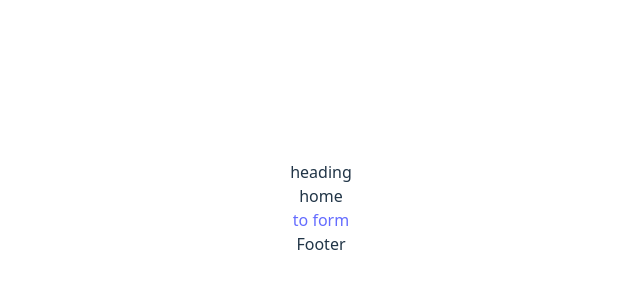
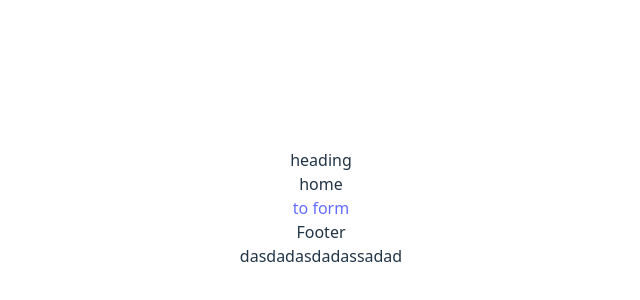
Before and after one commit to pratikkakani080/react-ev-class, a React (Vite) app: page / in a window 1280 px wide. Shown: the part 192-492 px from the top of the page, without its empty margins (319-959 px from the left). Built offline with nearby package versions, Linux system fonts and the light colour scheme.

Commit message:
Update App.jsx

```diff
--- a/src/App.jsx
+++ b/src/App.jsx
@@ -45,6 +45,7 @@ function App() {
       <GlobalProvider>
         <MyContextProvider>
           <RouterProvider router={router} />
+          dasdadasdadassadad
           <Toaster />
         </MyContextProvider>
       </GlobalProvider>
```
